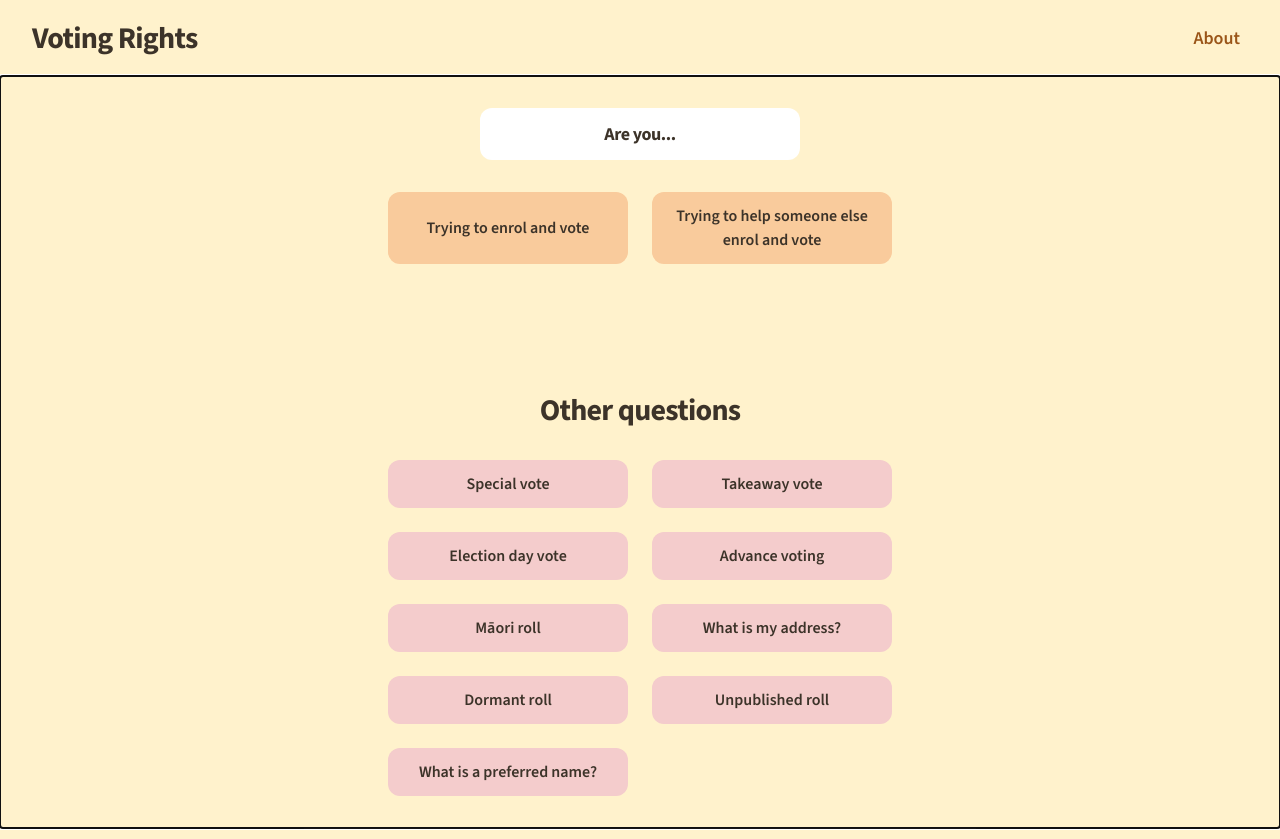
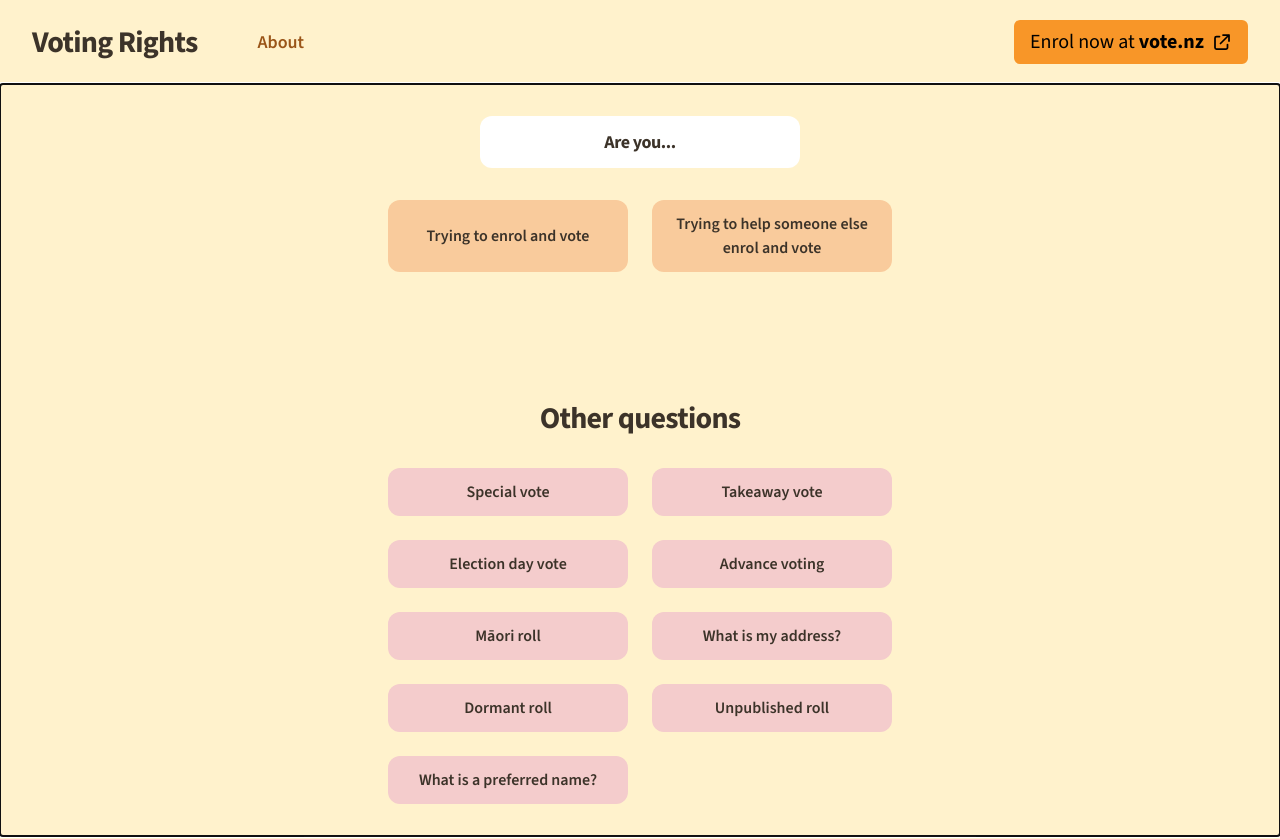
Before and after one commit to inzight-analytics/voting-rights, a React (Vite) app: page / in a window 1280 px wide. Shown: the top 839 px of the page. Built offline with nearby package versions, Linux system fonts and the light colour scheme.

Commit message:
add vote.nz link to header

```diff
--- a/src/components/Shell.tsx
+++ b/src/components/Shell.tsx
@@ -28,14 +28,14 @@ export function Shell() {
 
       <header className="shrink-0">
         <div className="mx-auto flex w-full max-w-[100rem] items-center justify-between gap-4 px-4 py-5 sm:px-8">
+          <div className="flex min-w-0 flex-wrap items-center gap-x-3 gap-y-2 sm:gap-x-5">
             <Link
               to="/"
               aria-current={pathname === '/' ? 'page' : undefined}
-            className="focus-ring font-display text-2xl font-bold tracking-tight text-ink no-underline sm:text-3xl"
+              className="focus-ring font-display text-2xl font-bold tracking-tight text-ink no-underline sm:text-3xl mr-8"
             >
               Voting Rights
             </Link>
-          <nav aria-label="Site navigation">
             <NavLink
               to="/about"
               className={({ isActive }) =>
@@ -46,7 +46,27 @@ export function Shell() {
             >
               About
             </NavLink>
-          </nav>
+          </div>
+          <ExternalLink
+            href="https://vote.nz"
+            className="focus-ring shrink-0 rounded-md bg-[#f89628] px-4 py-2 text-xl text-black"
+          >
+            Enrol now at <strong>vote.nz</strong>
+            <svg
+              aria-hidden="true"
+              viewBox="0 0 20 20"
+              fill="none"
+              className="ml-2 inline-block size-5 shrink-0 align-[-0.2em]"
+            >
+              <path
+                d="M7.5 4.5H4.5A1.5 1.5 0 0 0 3 6v9.5A1.5 1.5 0 0 0 4.5 17h9.5a1.5 1.5 0 0 0 1.5-1.5v-3M11 3h6v6M17 3l-8.5 8.5"
+                stroke="currentColor"
+                strokeWidth="1.75"
+                strokeLinecap="round"
+                strokeLinejoin="round"
+              />
+            </svg>
+          </ExternalLink>
         </div>
       </header>
 
```
Lines whose indentation alone changed are shown as unchanged.
